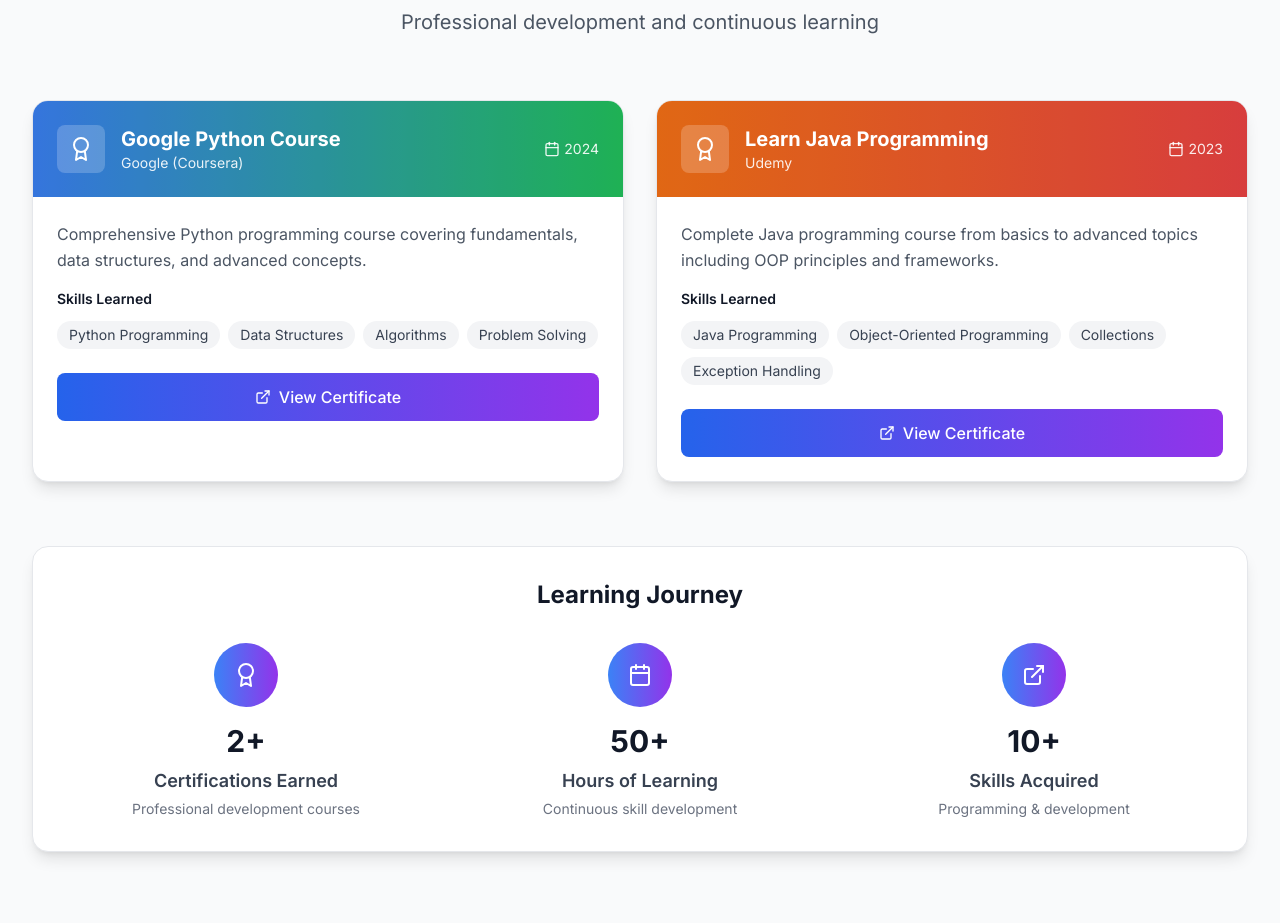
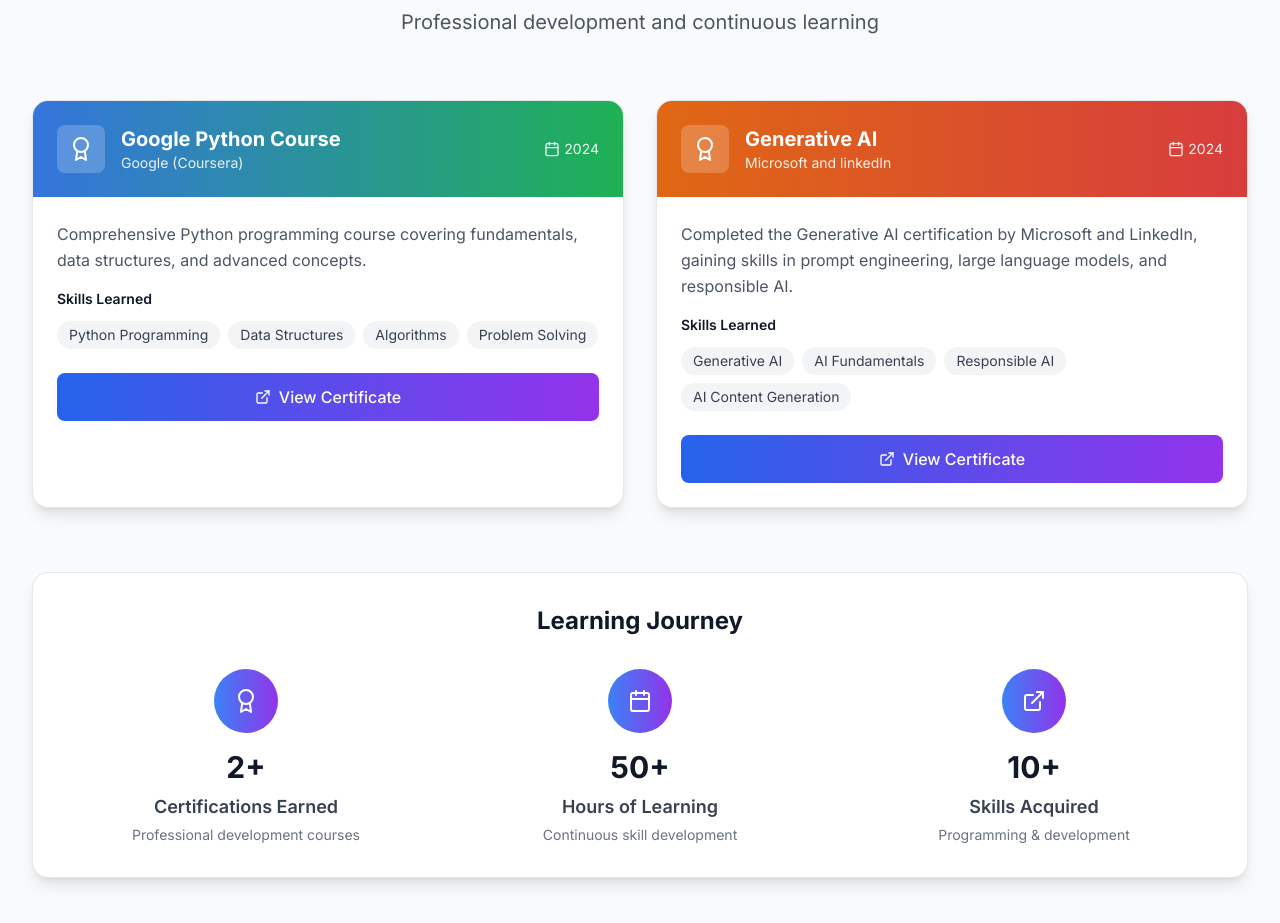
Before and after one commit to Anoop9725/Portfolio, a React (Vite) app: page / in a window 1280 px wide. Shown: the part 7460-8383 px from the top of the page. Built offline with nearby package versions, Linux system fonts and the light colour scheme.

Commit message:
commit
Updated certification details for Python and added new Generative AI certification from Microsoft and LinkedIn.

```diff
--- a/src/components/Certifications.tsx
+++ b/src/components/Certifications.tsx
@@ -13,18 +13,18 @@ const Certifications: React.FC = () => {
       skills: ['Python Programming', 'Data Structures', 'Algorithms', 'Problem Solving'],
       logo: 'https://images.pexels.com/photos/1181671/pexels-photo-1181671.jpeg?auto=compress&cs=tinysrgb&w=100',
       color: 'from-blue-500 to-green-500',
-      link: 'https://coursera.org/share/d56bfcf603951a2196a8dd5c59387e99' // 🔗 Add your real link here
+      link: 'https://www.coursera.org/account/accomplishments/verify/0IQ0T7QLA38H' // 🔗 Add your real link here
     },
     {
-      title: 'Learn Java Programming',
-      provider: 'Udemy',
-      date: '2023',
+      title: 'Generative AI',
+      provider: 'Microsoft and linkedIn',
+      date: '2024',
       description:
-        'Complete Java programming course from basics to advanced topics including OOP principles and frameworks.',
-      skills: ['Java Programming', 'Object-Oriented Programming', 'Collections', 'Exception Handling'],
-      logo: 'https://images.pexels.com/photos/1181676/pexels-photo-1181676.jpeg?auto=compress&cs=tinysrgb&w=100',
+        'Completed the Generative AI certification by Microsoft and LinkedIn, gaining skills in prompt engineering, large language models, and responsible AI.',
+      skills: ['Generative AI', 'AI Fundamentals', 'Responsible AI', 'AI Content Generation'],
+      logo: 'https://images.pexels.com/photos/1181676/pexels-photo-1181676.jpeg?auto=compress&cs=tinysrgb&w=10',
       color: 'from-orange-500 to-red-500',
-      link: 'https://www.udemy.com/certificate/UC-e1772ee8-6eec-41ae-b7b5-069263bf30c7/'
+      link: 'https://www.linkedin.com/learning/certificates/4216490e9117ab749711182398318c92614b82fd51fbdb5fdde5e5bf8ab6946b?trk=share_certificate'
  // 🔗 Add your real link here
     }
   ];
```
